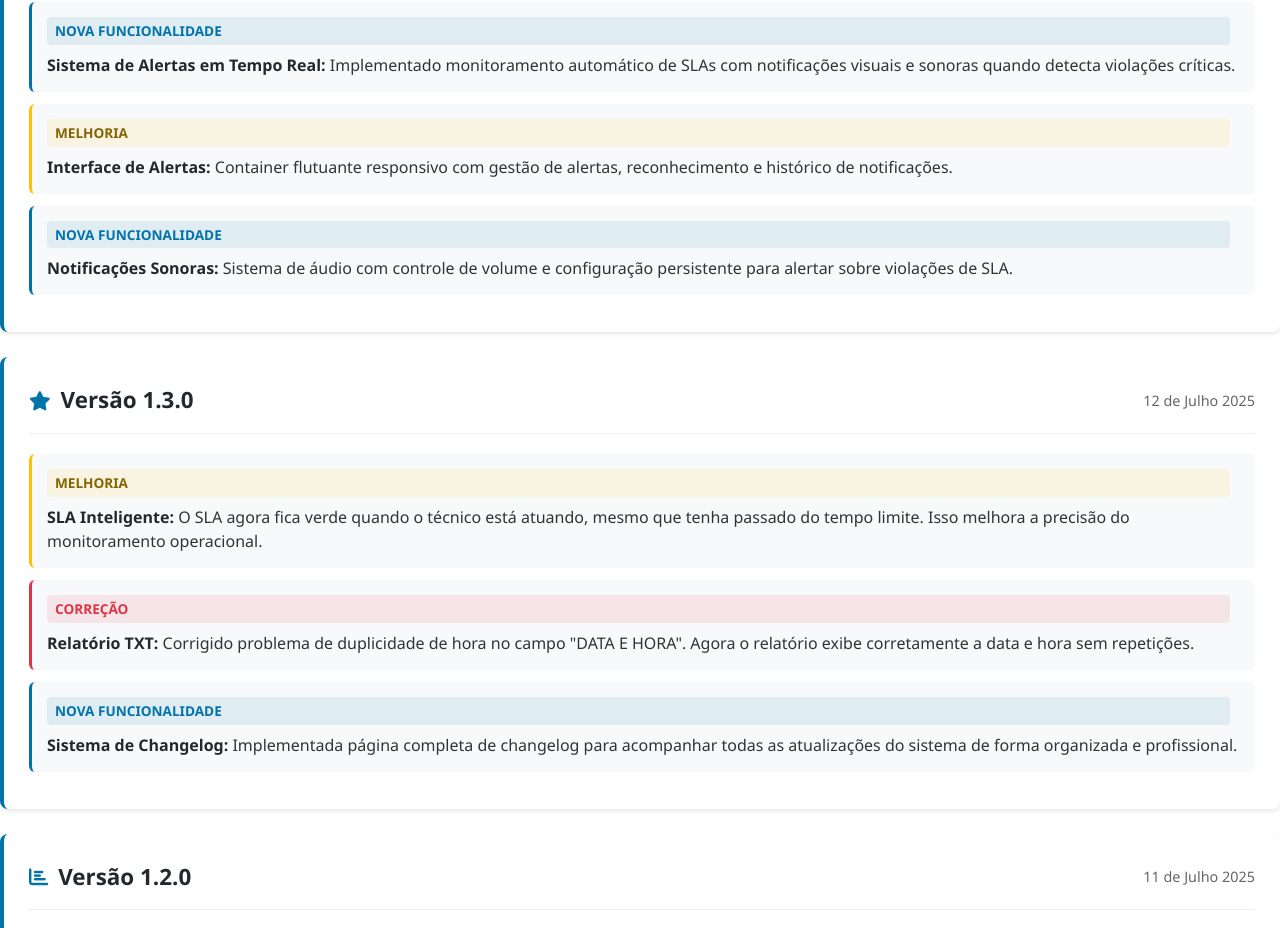
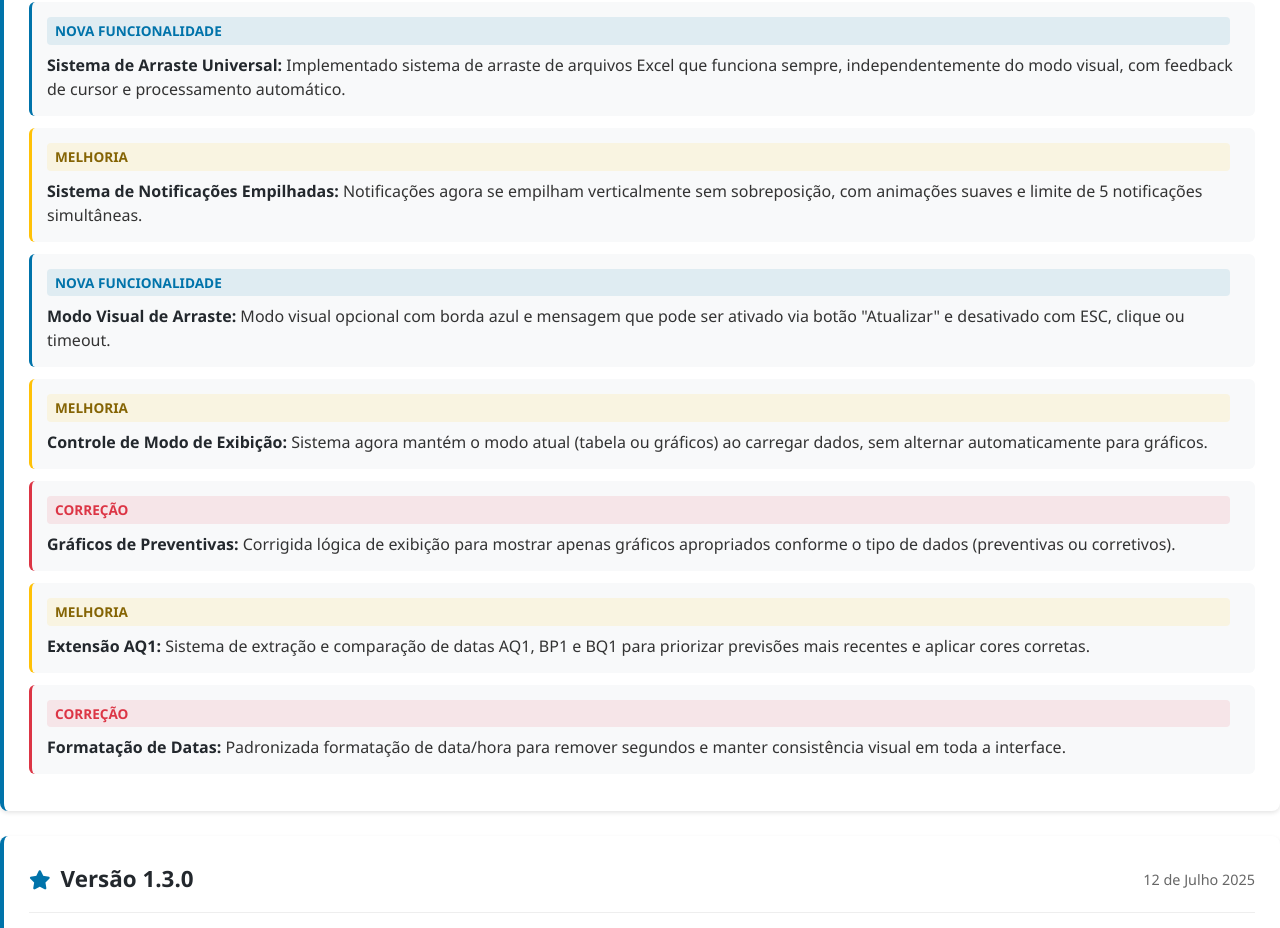
Before and after one commit to Thalysoncristian/relatorionoc, a plain HTML site: page changelog.html in a window 1280 px wide. Shown: the part 364-1292 px from the top of the page. Drawn offline with nearby package versions, Linux system fonts and the light colour scheme.

Commit message:
atualização changelog

```diff
--- a/changelog.html
+++ b/changelog.html
@@ -242,7 +242,7 @@
             <div class="version-item">
                 <div class="version-header">
                     <div class="version-number">
-                        <i class="fas fa-bell"></i>
+                        <i class="fas fa-upload"></i>
                         Versão 1.4.0
                         <span class="version-tag">Atual</span>
                     </div>
@@ -252,21 +252,49 @@
                 <div class="change-item feature">
                     <div class="change-type">Nova Funcionalidade</div>
                     <div class="change-content">
-                        <strong>Sistema de Alertas em Tempo Real:</strong> Implementado monitoramento automático de SLAs com notificações visuais e sonoras quando detecta violações críticas.
+                        <strong>Sistema de Arraste Universal:</strong> Implementado sistema de arraste de arquivos Excel que funciona sempre, independentemente do modo visual, com feedback de cursor e processamento automático.
                     </div>
                 </div>
 
                 <div class="change-item improvement">
                     <div class="change-type">Melhoria</div>
                     <div class="change-content">
-                        <strong>Interface de Alertas:</strong> Container flutuante responsivo com gestão de alertas, reconhecimento e histórico de notificações.
+                        <strong>Sistema de Notificações Empilhadas:</strong> Notificações agora se empilham verticalmente sem sobreposição, com animações suaves e limite de 5 notificações simultâneas.
                     </div>
                 </div>
 
                 <div class="change-item feature">
                     <div class="change-type">Nova Funcionalidade</div>
                     <div class="change-content">
-                        <strong>Notificações Sonoras:</strong> Sistema de áudio com controle de volume e configuração persistente para alertar sobre violações de SLA.
+                        <strong>Modo Visual de Arraste:</strong> Modo visual opcional com borda azul e mensagem que pode ser ativado via botão "Atualizar" e desativado com ESC, clique ou timeout.
+                    </div>
+                </div>
+
+                <div class="change-item improvement">
+                    <div class="change-type">Melhoria</div>
+                    <div class="change-content">
+                        <strong>Controle de Modo de Exibição:</strong> Sistema agora mantém o modo atual (tabela ou gráficos) ao carregar dados, sem alternar automaticamente para gráficos.
+                    </div>
+                </div>
+
+                <div class="change-item bugfix">
+                    <div class="change-type">Correção</div>
+                    <div class="change-content">
+                        <strong>Gráficos de Preventivas:</strong> Corrigida lógica de exibição para mostrar apenas gráficos apropriados conforme o tipo de dados (preventivas ou corretivos).
+                    </div>
+                </div>
+
+                <div class="change-item improvement">
+                    <div class="change-type">Melhoria</div>
+                    <div class="change-content">
+                        <strong>Extensão AQ1:</strong> Sistema de extração e comparação de datas AQ1, BP1 e BQ1 para priorizar previsões mais recentes e aplicar cores corretas.
+                    </div>
+                </div>
+
+                <div class="change-item bugfix">
+                    <div class="change-type">Correção</div>
+                    <div class="change-content">
+                        <strong>Formatação de Datas:</strong> Padronizada formatação de data/hora para remover segundos e manter consistência visual em toda a interface.
                     </div>
                 </div>
             </div>
```
